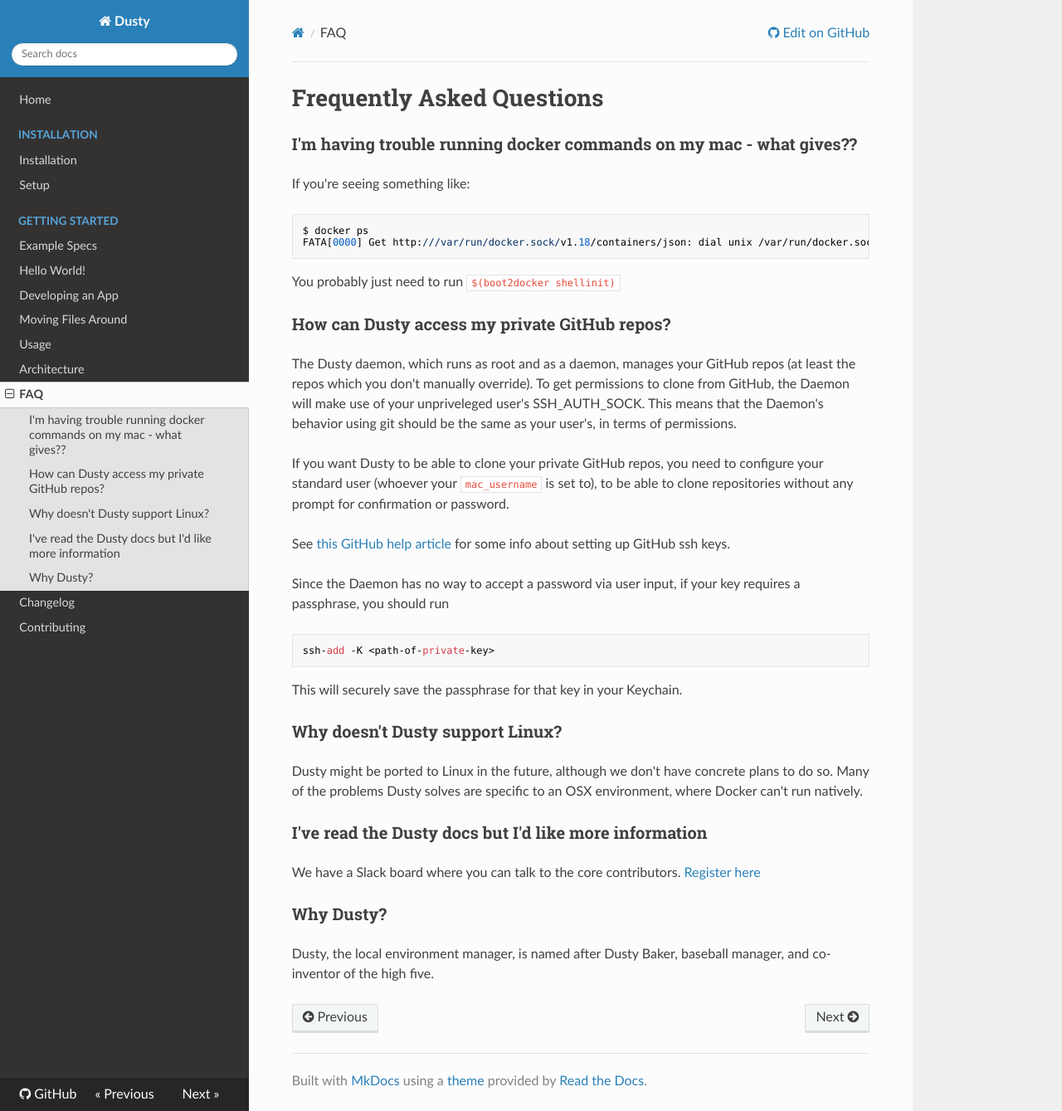
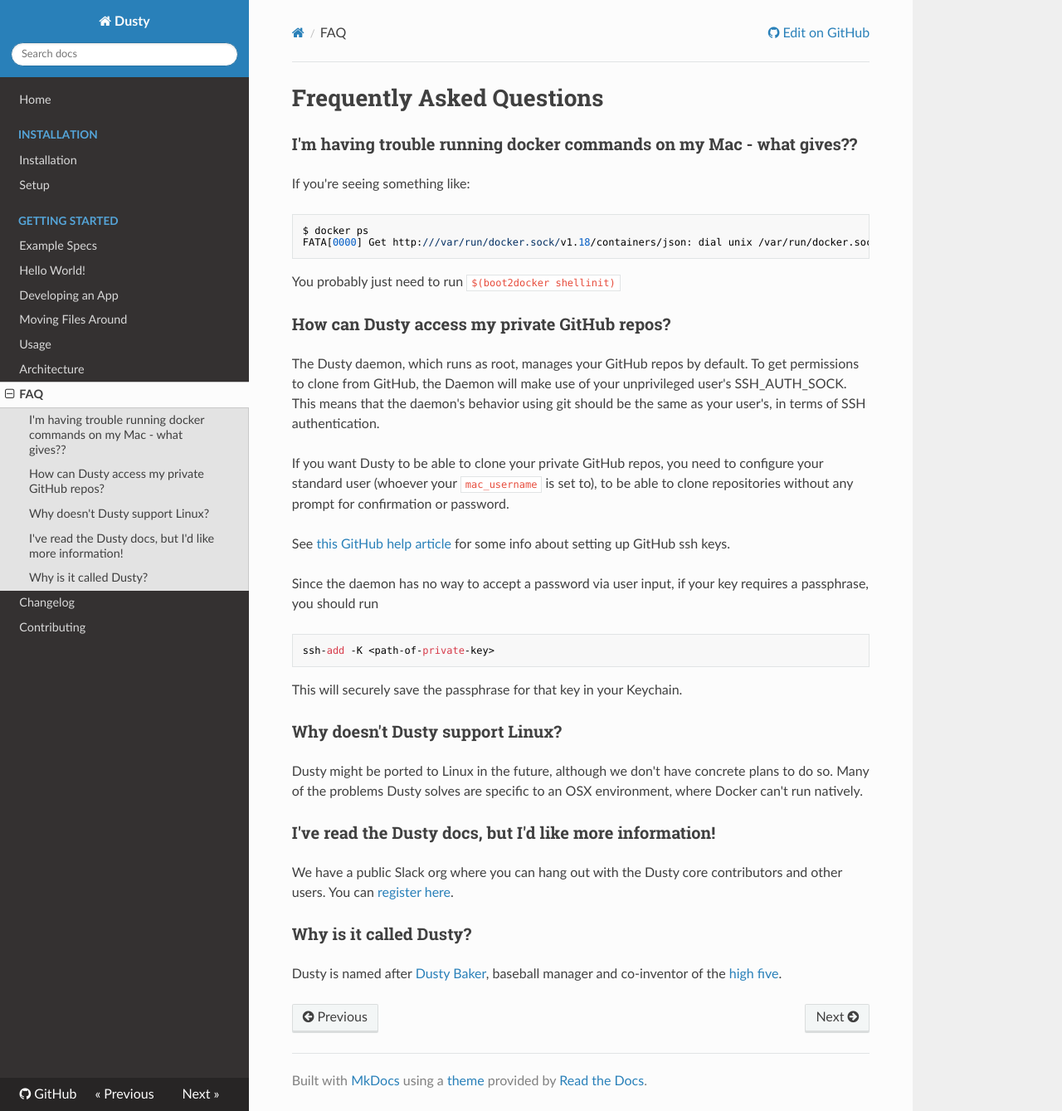
Before and after one commit to gamechanger/dusty, an MkDocs documentation site: the page built from docs/faq.md, in a window 1280 px wide and 1339 px high. Shown: the whole window at 83% size. Built offline with MkDocs 1.6.1, drawn with Linux system fonts in a browser that asks for light colours; nearby versions of some CDN libraries; old or Windows-style settings are respelled for this version of MkDocs.

Commit message:
Touch up the FAQ a bit

````diff
--- a/docs/faq.md
+++ b/docs/faq.md
@@ -1,8 +1,8 @@
 # Frequently Asked Questions
 
-### I'm having trouble running docker commands on my mac - what gives??
+### I'm having trouble running docker commands on my Mac - what gives??
+
 If you're seeing something like:
-
 ```
 $ docker ps
 FATA[0000] Get http:///var/run/docker.sock/v1.18/containers/json: dial unix /var/run/docker.sock: no such file or directory. Are you trying to connect to a TLS-enabled daemon without TLS?
@@ -12,10 +12,10 @@
 
 ### How can Dusty access my private GitHub repos?
 
-The Dusty daemon, which runs as root and as a daemon, manages your GitHub repos (at least
-the repos which you don't manually override). To get permissions to clone from GitHub, the
-Daemon will make use of your unpriveleged user's SSH_AUTH_SOCK. This means that the Daemon's
-behavior using git should be the same as your user's, in terms of permissions.
+The Dusty daemon, which runs as root, manages your GitHub repos by default.
+To get permissions to clone from GitHub, the
+Daemon will make use of your unprivileged user's SSH_AUTH_SOCK. This means that the daemon's
+behavior using git should be the same as your user's, in terms of SSH authentication.
 
 If you want Dusty to be
 able to clone your private GitHub repos, you need to configure your standard user (whoever
@@ -25,7 +25,7 @@
 See [this GitHub help article](https://help.github.com/articles/generating-ssh-keys/)
 for some info about setting up GitHub ssh keys.
 
-Since the Daemon has no way to accept a password via user input, if your key requires a
+Since the daemon has no way to accept a password via user input, if your key requires a
 passphrase, you should run
 ```
 ssh-add -K <path-of-private-key>
@@ -38,12 +38,12 @@
 do so. Many of the problems Dusty solves are specific to an OSX environment, where
 Docker can't run natively.
 
-### I've read the Dusty docs but I'd like more information
+### I've read the Dusty docs, but I'd like more information!
 
-We have a Slack board where you can talk to the core contributors.
-[Register here](https://dusty-slackin.herokuapp.com/)
+We have a public Slack org where you can hang out with the Dusty core contributors
+and other users. You can [register here](https://dusty-slackin.herokuapp.com/).
 
-### Why Dusty?
+### Why is it called Dusty?
 
-Dusty, the local environment manager, is named after Dusty Baker, baseball
-manager, and co-inventor of the high five.
+Dusty is named after [Dusty Baker](https://en.wikipedia.org/wiki/Dusty_Baker),
+baseball manager and co-inventor of the [high five](https://en.wikipedia.org/wiki/High_five).
````
